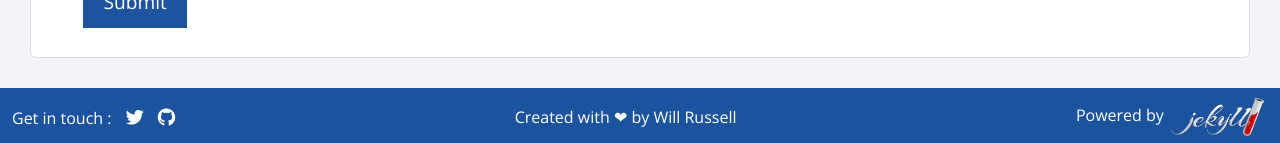
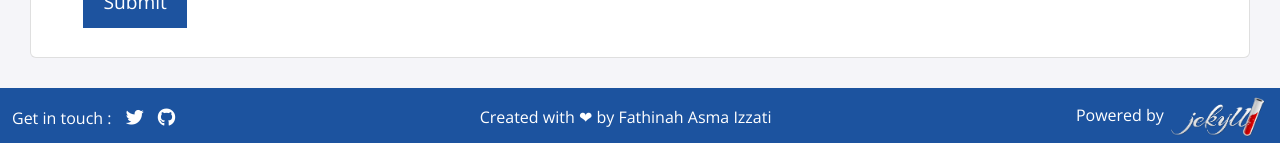
Before and after one commit to fathinah/portfolio, a Jekyll site: the page built from index.html, in a window 1280 px wide and 900 px high, scrolled down 1905 px. Shown: the part 754-897 px from the top of the window. Built offline with Jekyll 4.4.1, drawn with Linux system fonts in a browser that asks for light colours; nearby versions of some CDN libraries; some of the changed text lies outside the part shown.

Commit message:
Update _config.yml

```diff
--- a/_config.yml
+++ b/_config.yml
@@ -1,15 +1,15 @@
-title: "Will Russell"
-email: fellowship@mlh.io
+title: "Fathinah Asma Izzati"
+email: fathinah.asma@ui.ac.id
 description: >- # this means to ignore newlines until "baseurl:"
   Write an awesome description for your new site here. You can edit this
   line in _config.yml. It will appear in your document head meta (for
   Google search results) and in your feed.xml site description.
 # Root directory for your portfolio. On GitHub Pages, this is the name of your repository.
-baseurl: "/portfolio-template"
+baseurl: "/portfolio"
 # Protocol + hostname for your portfolio. On GitHub Pages, this is https://yourusername.github.io
-url: "https://mlh-fellowship.github.io"
-twitter_username: mlhacks
-github_username: mlh-fellowship
+url: "https://fathinah.github.io"
+twitter_username: none
+github_username: fathinah
 form_url: "https://formspree.io/f/xrgodpqo"
 social_image: "./assets/img/social-link.jpg"
 social_image_alt: # Alt text for the link preview image
```
